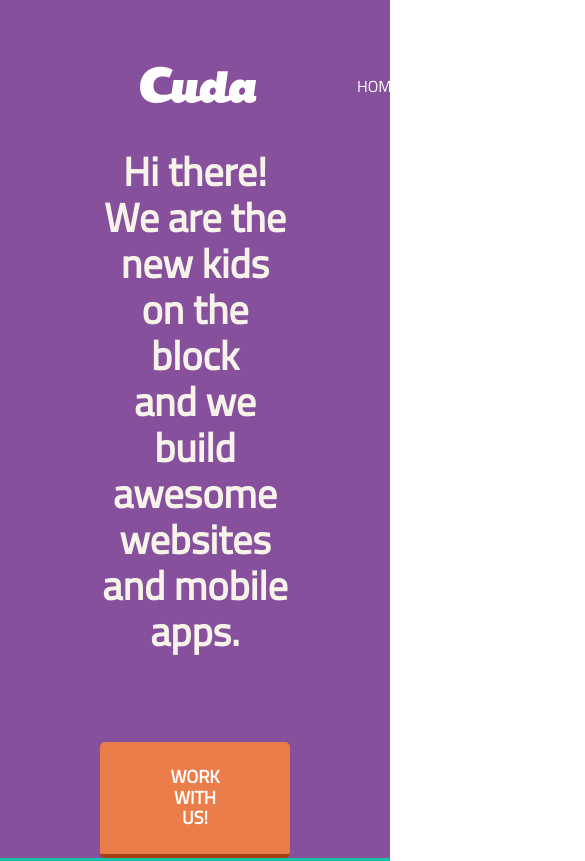
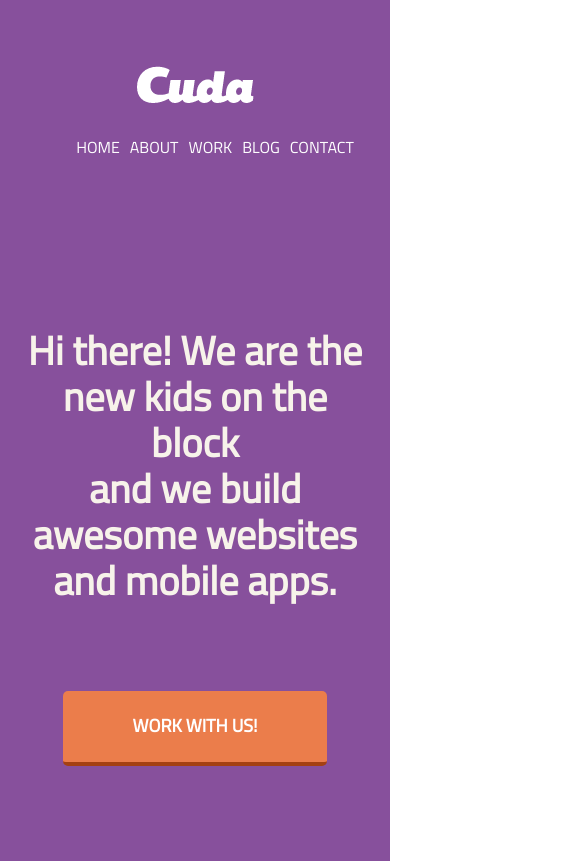
Before and after one commit to krzosdominik/Cuda-SinglePage, a website: page index.html in a window 390 px wide. Shown: the top 861 px of the page, 585 px wide, since content can reach past the window. Drawn offline with Linux system fonts and the light colour scheme.

Commit message:
fix some error

```diff
--- a/scss/elements/_about.scss
+++ b/scss/elements/_about.scss
@@ -6,6 +6,7 @@
   align-items: center;
   flex-direction: column;
   color: #3c4761;
+  text-align: center;
 
   .about__title {
     font-size: $headers-size;
@@ -18,10 +19,8 @@
 
   .about__persons {
     box-sizing: border-box;
-    text-align: center;
 
     .about__person {
-
       .person__name {
         margin-bottom: -10px;
         font-size: 24px;
--- a/scss/elements/_header.scss
+++ b/scss/elements/_header.scss
@@ -9,6 +9,11 @@ $header-height: 80px;
     display: flex;
     justify-content: space-between;
     align-items: center;
+
+    @media (max-width: 750px) {
+      justify-content: center;
+      flex-direction: column;
+    }
   }
 
   .navigation__list {
@@ -28,6 +33,9 @@ $header-height: 80px;
           background-color: #643a79;
           border-radius: 5px;
         }
+        @media (max-width: 750px) {
+          padding: 0 5px;
+        }
       }
     }
   }
--- a/scss/settings/_all.scss
+++ b/scss/settings/_all.scss
@@ -1,10 +1,15 @@
 body {
-    margin: 0;
-    padding: 0;
-    font-family: "Titillium Web";
+  margin: 0;
+  padding: 0;
+  font-family: "Titillium Web";
 }
 
 .container {
-    padding-left: 100px;
-    padding-right: 100px;
+  padding-left: 100px;
+  padding-right: 100px;
+
+  @media (max-width: 750px) {
+    padding-left: 20px;
+    padding-right: 20px;
+  }
 }
```
Also changed, not shown: css/main.css, 1 other file.
